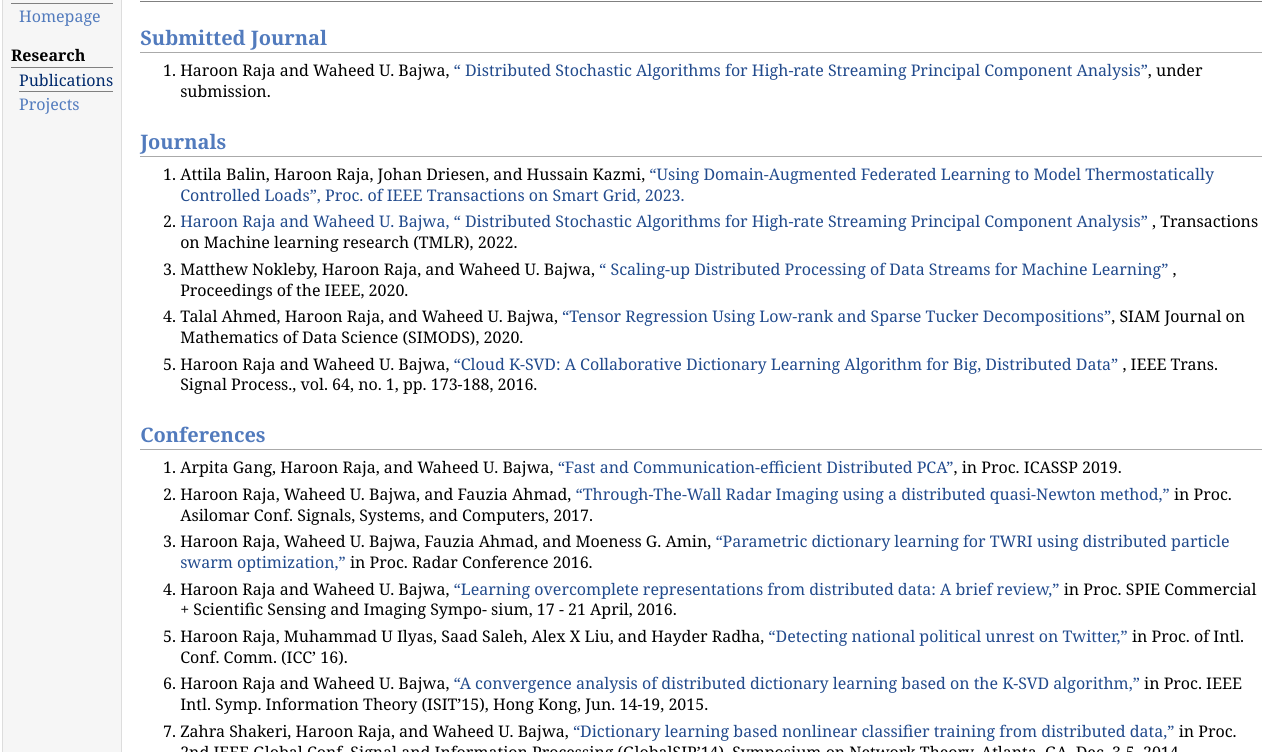
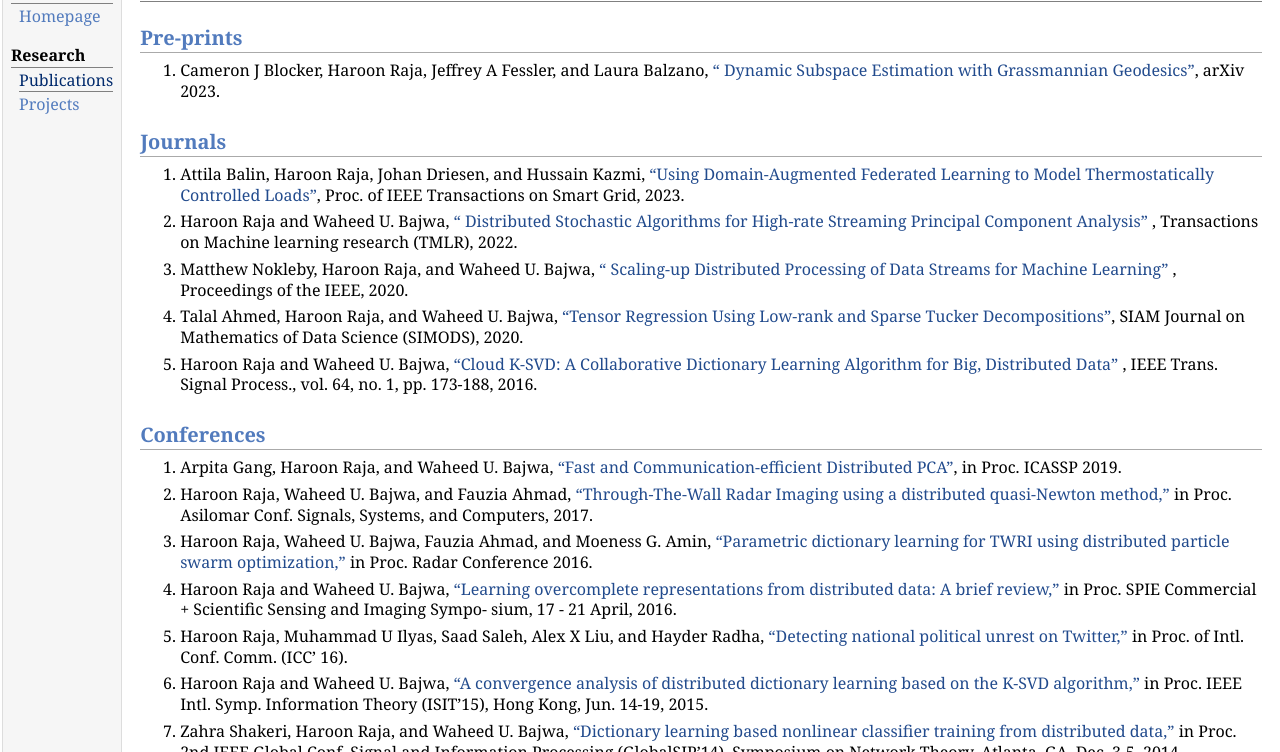
Before and after one commit to haroonraja01/haroonraja01.github.io, a plain HTML site: page Publications.html in a window 1280 px wide. Shown: the part 48-800 px from the top of the page. Drawn offline with Linux system fonts and the light colour scheme.

Commit message:
Update Publications.html

```diff
--- a/Publications.html
+++ b/Publications.html
@@ -21,10 +21,12 @@
 <div id="toptitle">
 <h1>Publications</h1>
 </div>
-<h2>Submitted Journal</h2>
+<h2>Pre-prints</h2>
 <ol>
     <li>
-        <p>Haroon Raja and Waheed U. Bajwa, <a href="https://arxiv.org/pdf/2001.01017.pdf">&ldquo; Distributed Stochastic Algorithms for High-rate Streaming Principal Component Analysis&rdquo;</a>, under submission.</p>
+        <p>Cameron J Blocker, Haroon Raja, Jeffrey A Fessler, and Laura Balzano, <a href="https://arxiv.org/pdf/2303.14851.pdf">&ldquo;
+          Dynamic Subspace Estimation with Grassmannian Geodesics&rdquo;</a>, arXiv 2023.
+        </p>
     </li>
 
 </ol>
@@ -33,7 +35,7 @@
     <li>
       <p>
             Attila Balin, Haroon Raja, Johan Driesen, and Hussain Kazmi, <a href="https://ieeexplore.ieee.org/abstract/document/10040618">
-        &ldquo;Using Domain-Augmented Federated Learning to Model Thermostatically Controlled Loads&rdquo;,
+        &ldquo;Using Domain-Augmented Federated Learning to Model Thermostatically Controlled Loads&rdquo;</a>,
         Proc. of IEEE Transactions on Smart Grid, 2023.
       </p>
     </li>
```
